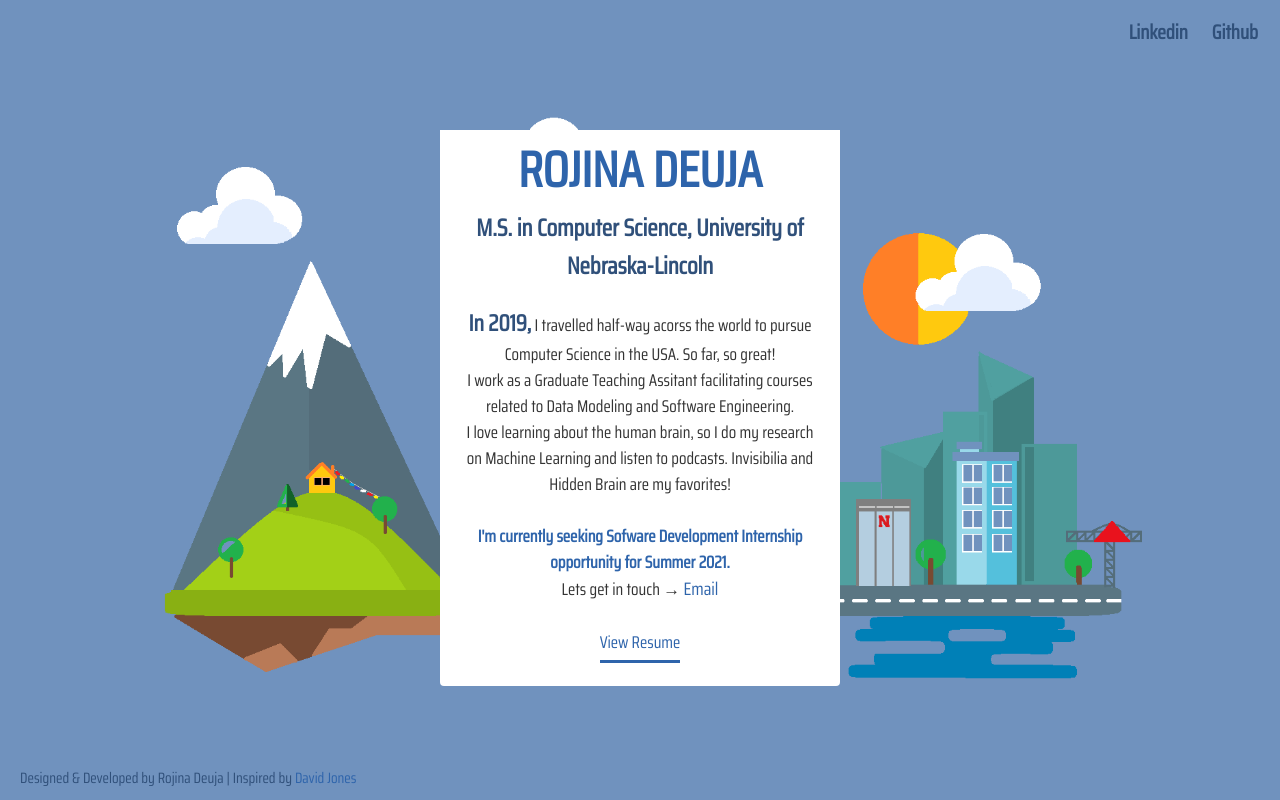
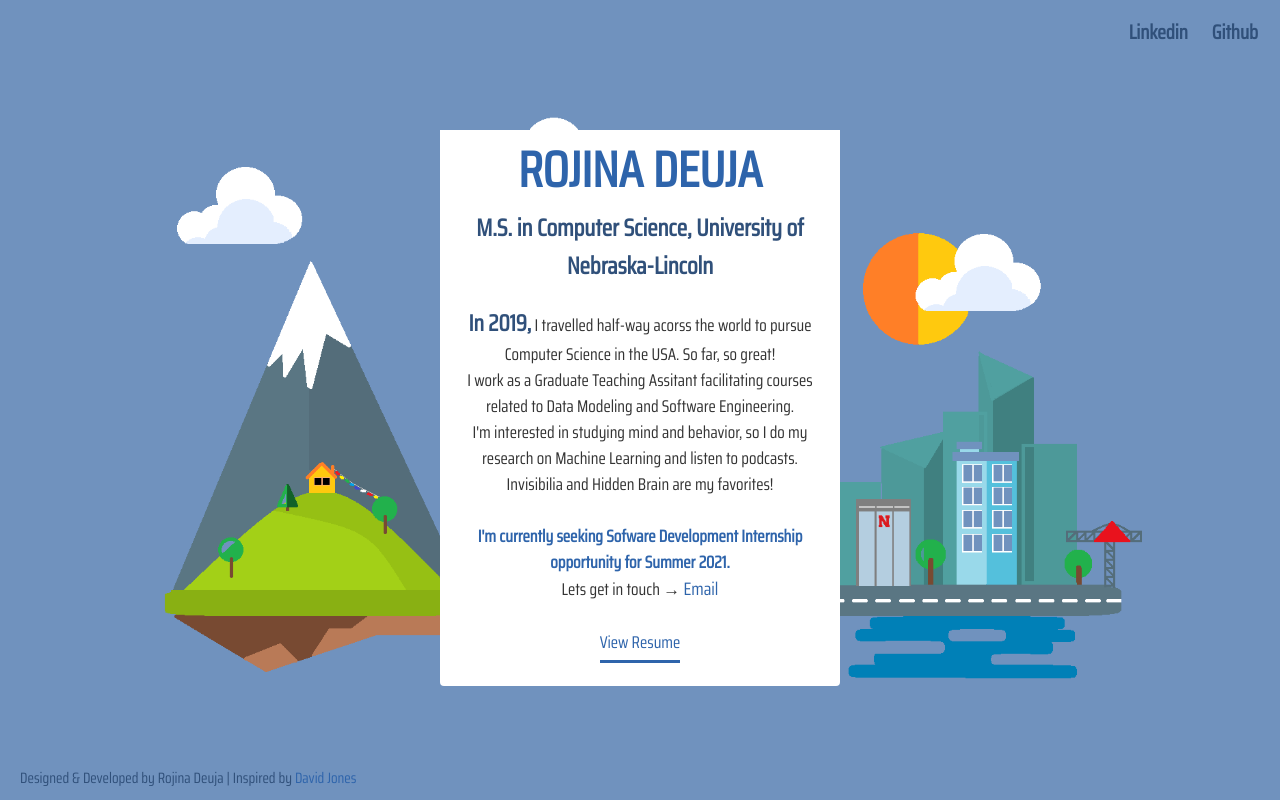
Before and after one commit to rojinadeuja/rojinadeuja.github.io, a React (Create React App) app: page / in a window 1280 px wide. Built offline with nearby package versions, Linux system fonts and the light colour scheme; a web font is replaced by a local one.

Commit message:
Modified bio

```diff
--- a/src/Components/Main/Home/Home.js
+++ b/src/Components/Main/Home/Home.js
@@ -10,7 +10,7 @@ const home = () => {
                     <h2>M.S. in Computer Science, University of Nebraska-Lincoln</h2>
                 </header>
                 <div className="profile-bio">
-                    <p><span className="large-text">In 2019,</span> I travelled half-way acorss the world to pursue Computer Science in the USA. So far, so great!<br/>I work as a Graduate Teaching Assitant facilitating courses related to Data Modeling and Software Engineering.<br/>I love learning about the human brain, so I do my research on Machine Learning and listen to podcasts. Invisibilia and Hidden Brain are my favorites!<br/><br/>
+                    <p><span className="large-text">In 2019,</span> I travelled half-way acorss the world to pursue Computer Science in the USA. So far, so great!<br/>I work as a Graduate Teaching Assitant facilitating courses related to Data Modeling and Software Engineering.<br/>I'm interested in studying mind and behavior, so I do my research on Machine Learning and listen to podcasts. Invisibilia and Hidden Brain are my favorites!<br/><br/>
                     <h3>I'm currently seeking Sofware Development Internship opportunity for Summer 2021. </h3>Lets get in touch &rarr; <a href="mailto: rojinadeuja33g@gmail.com"> Email</a></p><br/>
                     <a href="/docs/deuja_rojina_resume.pdf" target="_blank" rel="noopener noreferrer">
                         <button id='btn-download' type="submit" className="btn-download"><span style={{ paddingBottom: '0.3em', borderBottomStyle: 'solid' }}>View Resume</span></button>
```
